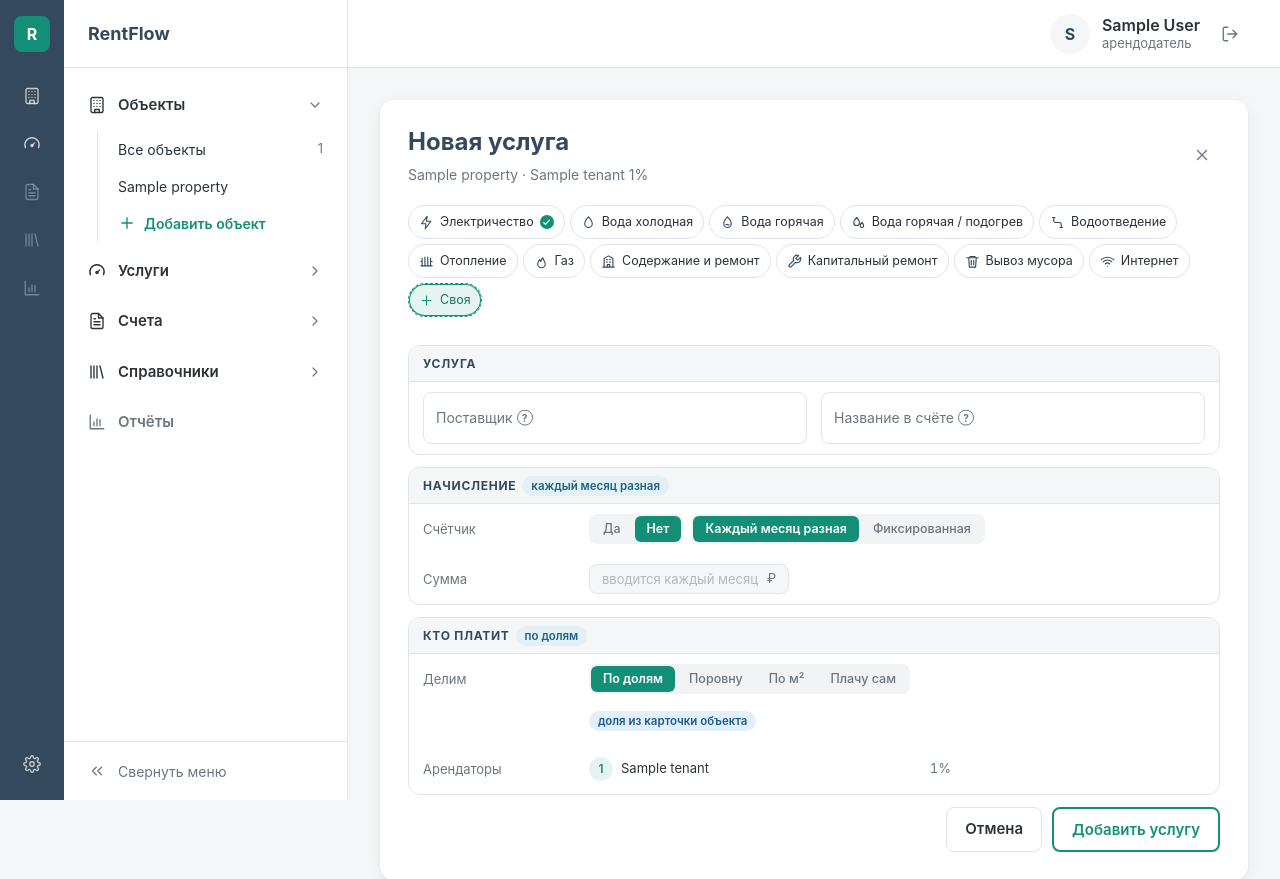
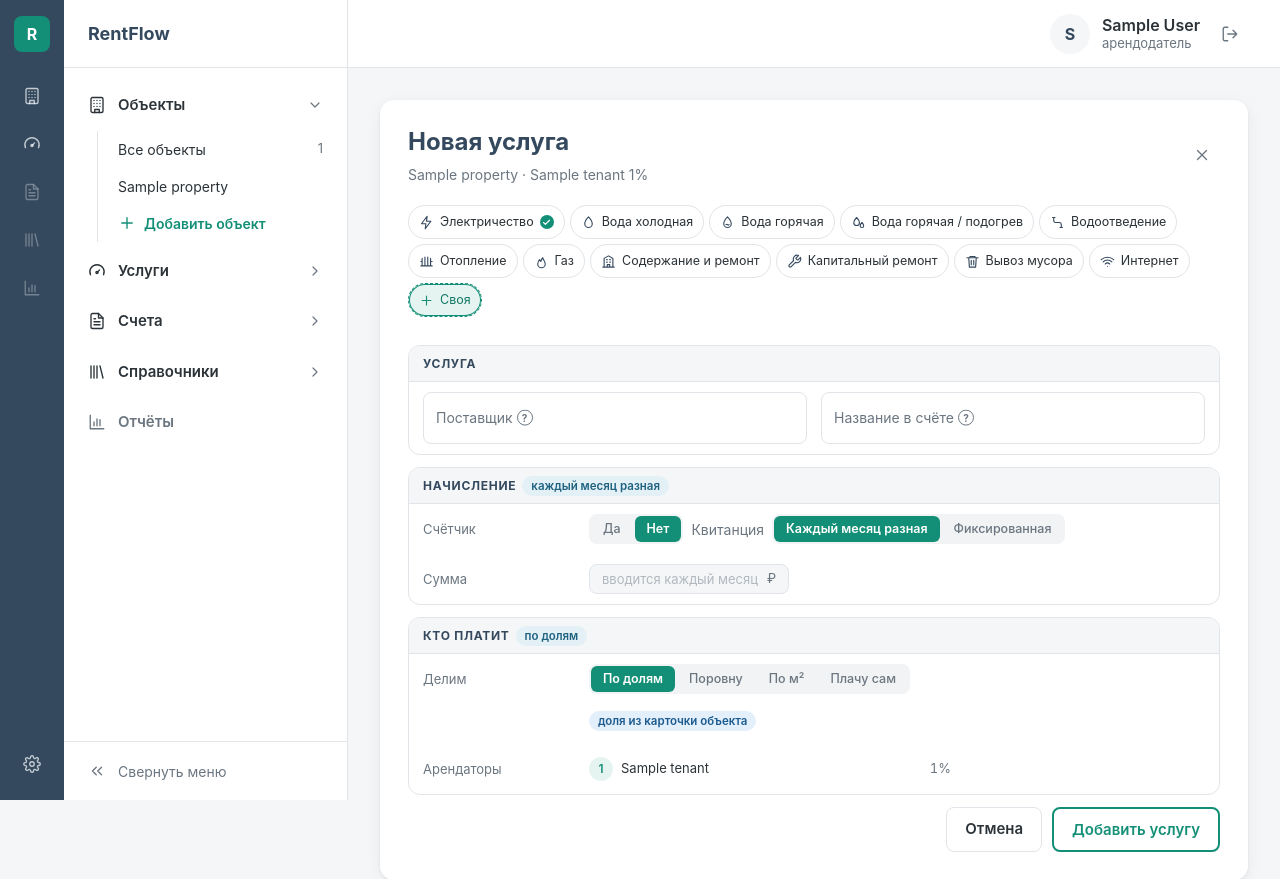
Before and after one commit to Andy7878750/rentflow, a Django app: page /services/add/ in a window 1280 px wide. Shown: the top 879 px of the page. Run offline with Django 5.2, Linux system fonts and the light colour scheme; a user stored in the database is signed in; tables that the repository leaves empty hold one stand-in row (values such as "Sample post").

Commit message:
Service window: «Квитанция» before «Каждый месяц разная / Фиксированная» when there is no meter
Co-Authored-By: Claude Opus 5.5 <noreply@anthropic.com>

```diff
--- a/templates/billing/_receipt_form.html
+++ b/templates/billing/_receipt_form.html
@@ -71,7 +71,9 @@
               <label><input type="radio" name="metered" value="1"{% if metered == '1' or metered == 'True' %} checked{% endif %}><span>Да</span></label>
               <label><input type="radio" name="metered" value="0"{% if metered == '0' or metered == 'False' %} checked{% endif %}><span>Нет</span></label>
             </div>
-            <div class="seg-track unmetered-only" role="radiogroup" aria-label="Сумма">
+            {# No meter: the sentence reads «Квитанция — каждый месяц разная / фиксированная». #}
+            <span class="calc-word unmetered-only">Квитанция</span>
+            <div class="seg-track unmetered-only" role="radiogroup" aria-label="Квитанция">
               {% for value, label in form.fields.amount_mode.choices %}
                 <label><input type="radio" name="amount_mode" value="{{ value }}"{% if form.amount_mode.value == value %} checked{% endif %}><span>{% if value == 'fixed' %}Фиксированная{% else %}Каждый месяц разная{% endif %}</span></label>
               {% endfor %}
```
Also changed, not shown: CLAUDE.md (+2 -0 lines).
